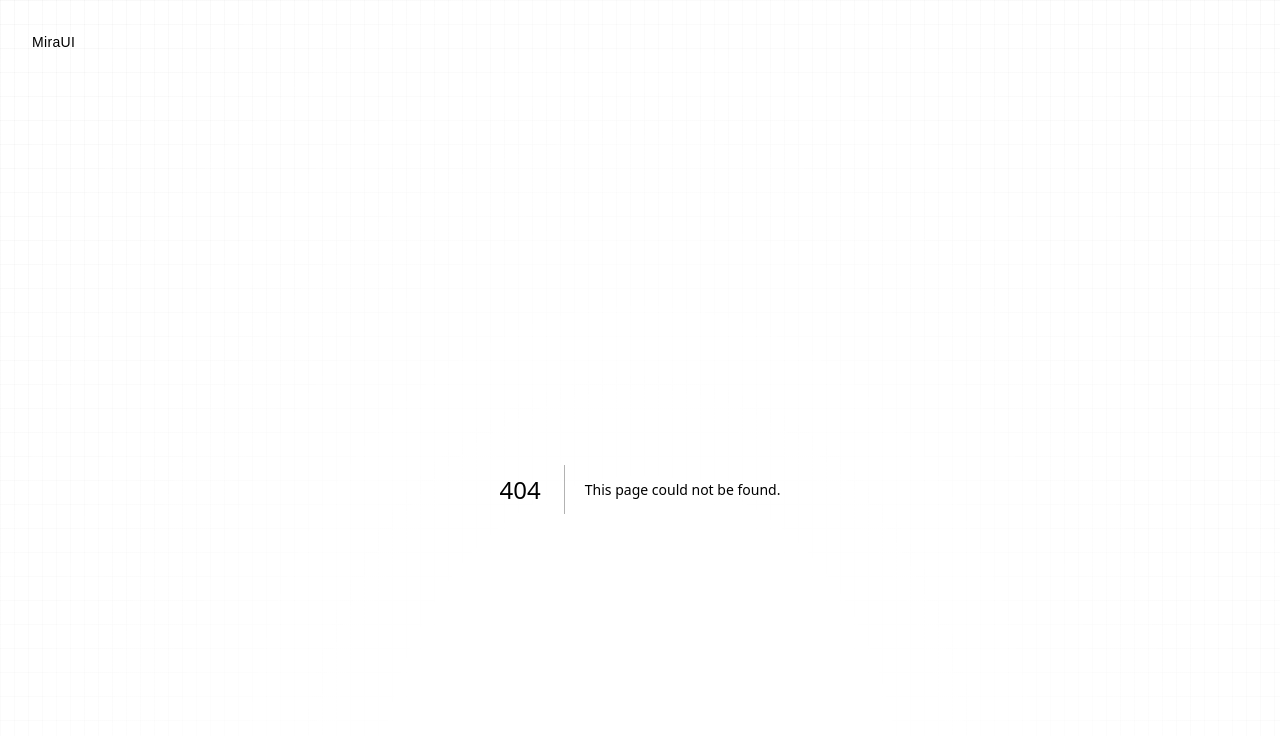
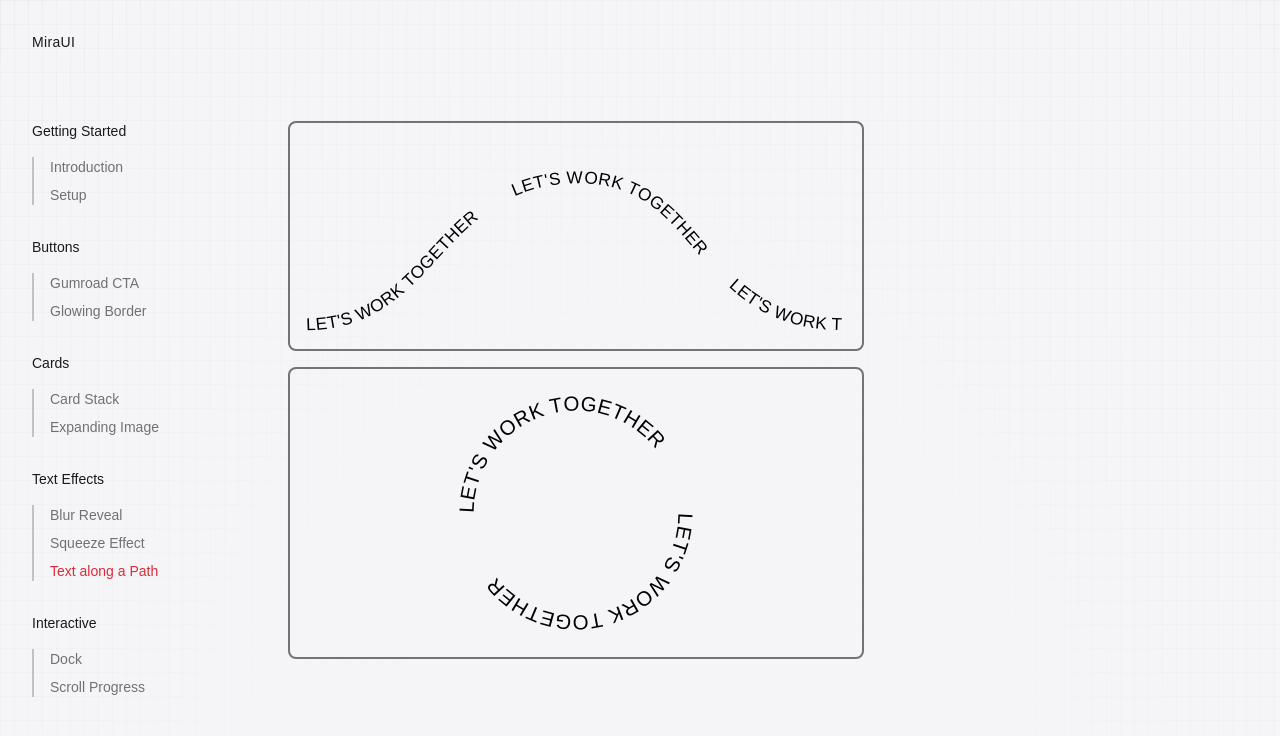
Before and after one commit to k4rtikay/ui-lab, a Next.js app: page /components/path-text in a window 1280 px wide. Before the commit this address had no page. Shown: the top 736 px of the page. Built offline with nearby package versions, Linux system fonts and the light colour scheme; some icons are missing.

Commit message:
feat: add path text component

```diff
--- /dev/null
+++ b/src/app/components/path-text/layout.tsx
@@ -0,0 +1,9 @@
+import React from "react";
+
+export default function PathTextLayout({
+    children,
+}:{children: React.ReactNode}){
+    return(
+        <div>{children}</div>
+    )
+}
--- /dev/null
+++ b/src/app/components/path-text/page.tsx
@@ -0,0 +1,20 @@
+import React from "react";
+import PathText from "@/app/ui/works/Path-text/PathText";
+
+export default function PathTextPage({
+    children,
+}:{children: React.ReactNode}){
+
+    const classes = "w-xl h-fit border-2 border-neutral-500 rounded-lg px-4 py-4";
+
+    return(
+        <div className=" w-full flex flex-col gap-4 justify-center">
+            <div className={classes}>
+                <PathText text={"let's work together"} variant={"wave"}></PathText>
+            </div>
+            <div className={classes}>
+                <PathText text={"let's work together"} variant={"circle"}></PathText>
+            </div>
+        </div>
+    )
+}
--- a/src/app/ui/shared/Sidenav.tsx
+++ b/src/app/ui/shared/Sidenav.tsx
@@ -58,6 +58,10 @@ export default function Sidenav(){
                 {
                     name: 'Squeeze Effect',
                     href: '/components/squeeze-text'
+                },
+                {
+                    name: 'Text along a Path',
+                    href: '/components/path-text'
                 }
             ]
         },
@@ -90,7 +94,7 @@ export default function Sidenav(){
                                             <li key={item.name} className={clsx(
                                                 "opacity-60 hover:opacity-100",
                                                 {
-                                                    "text-[#E4E986] opacity-100" : pathname === item.href
+                                                    "text-[#DB2B39] opacity-100" : pathname === item.href
                                                 },
                                             )}><Link href={item.href}>{item.name}</Link></li>
                                         )
--- /dev/null
+++ b/src/app/ui/works/Path-text/PathText.tsx
@@ -0,0 +1,61 @@
+"use client";
+
+import { useId } from "react";
+import clsx from "clsx";
+
+type PathVariant = "wave" | "circle";
+
+interface PathTextProps{
+    text: string;
+    variant: PathVariant;
+    speed?: number;
+    path?: string;
+    className?: string;
+}
+
+export default function PathText({text,variant,speed=5,className}:PathTextProps){
+
+    const pathId = useId()
+
+    const path_config = {
+        wave: {
+            path: "m0,88.5c61.37,0,61.5-68,126.5-68,58,0,51,68,123,68",
+            viewBox: "0 0 250 90",
+            defaultClass: "w-full",
+            spacing: 40
+        },
+        circle: {
+            path: "M 50, 50 m -40, 0 a 40,40 0 1,1 80,0 a 40,40 0 1,1 -80,0",
+            viewBox: "0 0 100 100",
+            defaultClass: "w-64 h-64 mx-auto",
+            spacing:50
+        }
+    };
+
+    const { path, viewBox, defaultClass, spacing } = path_config[variant]
+
+    return (
+        <div className={clsx("overflow-visible", className, defaultClass)}>
+            <svg viewBox={viewBox}>
+                <path id={pathId} fill="none" d={path}/>
+                <text className="text-[8px] uppercase  tracking-wide">
+                    {
+                        [...Array(4)].map((_,i)=>{
+                            return (<textPath href={"#"+pathId} key={i} startOffset={i * spacing + "%"} method="stretch">
+                                {text}
+                                <animate
+                                attributeName="startOffset"
+                                from={i * spacing + "%"}
+                                to={i * spacing - spacing + "%"}
+                                begin={"0s"}
+                                repeatCount={"indefinite"}
+                                dur={`${speed}s`}
+                                />
+                            </textPath>);
+                        })
+                    }
+                </text>
+            </svg>
+        </div>
+    )
+}
```
